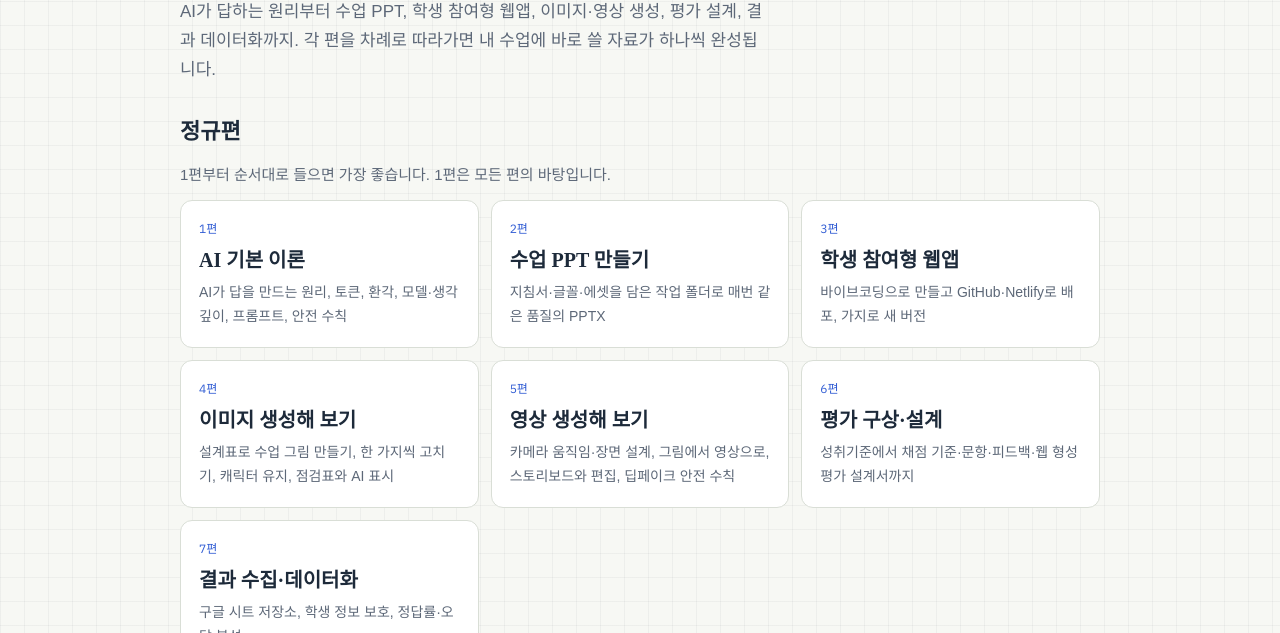
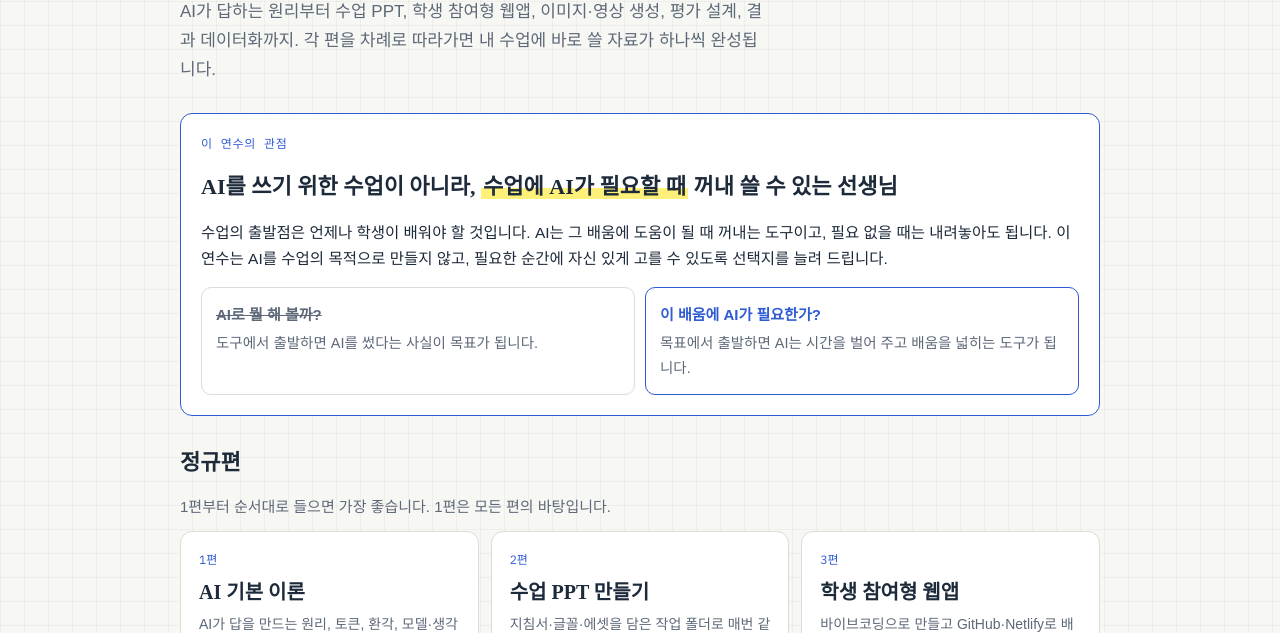
Before and after one commit to VeanSci/AI-Teacher-Training, a plain HTML site: page index.html in a window 1280 px wide. Shown: the part 167-800 px from the top of the page. Drawn offline with Linux system fonts and the light colour scheme; a web font is replaced by a local one.

Commit message:
Update index.html

```diff
--- a/index.html
+++ b/index.html
@@ -28,6 +28,14 @@ h2{font-family:var(--f-display);font-size:22px;margin:0}
 .ix-d{font-size:14px;color:var(--muted)}
 .ix-card.sp{border-style:dashed}
 .path{font-size:15px;color:var(--muted);margin:0}
+.view{background:var(--sheet);border:1.5px solid var(--accent);border-radius:12px;padding:20px;display:grid;gap:14px}
+.view .k{font-family:var(--f-mono);font-size:12px;letter-spacing:.06em;color:var(--accent)}
+.view p{margin:0;font-size:15.5px}
+.vs2{display:grid;grid-template-columns:repeat(2,minmax(0,1fr));gap:10px}
+.vs2 div{border:1px solid var(--line);border-radius:10px;padding:14px;display:grid;gap:4px;align-content:start;font-size:14.5px}
+.vs2 b{font-size:15px}.vs2 .no b{color:var(--muted);text-decoration:line-through;text-decoration-thickness:1px}.vs2 .yes{border-color:var(--accent)}.vs2 .yes b{color:var(--accent)}
+.vs2 span{color:var(--muted)}
+@media (max-width:560px){.vs2{grid-template-columns:1fr}}
 footer{font-size:13px;color:var(--muted);border-top:1px solid var(--line);padding-top:16px}
 </style>
 </head>
@@ -38,6 +46,15 @@ footer{font-size:13px;color:var(--muted);border-top:1px solid var(--line);paddin
     <h1>코드 한 줄 몰라도, <span class="mark">말로 만드는 수업</span></h1>
     <p class="lead">AI가 답하는 원리부터 수업 PPT, 학생 참여형 웹앱, 이미지·영상 생성, 평가 설계, 결과 데이터화까지. 각 편을 차례로 따라가면 내 수업에 바로 쓸 자료가 하나씩 완성됩니다.</p>
   </header>
+  <section class="view" aria-labelledby="h-view">
+    <span class="k">이 연수의 관점</span>
+    <h2 id="h-view">AI를 쓰기 위한 수업이 아니라, <span class="mark">수업에 AI가 필요할 때</span> 꺼내 쓸 수 있는 선생님</h2>
+    <p>수업의 출발점은 언제나 학생이 배워야 할 것입니다. AI는 그 배움에 도움이 될 때 꺼내는 도구이고, 필요 없을 때는 내려놓아도 됩니다. 이 연수는 AI를 수업의 목적으로 만들지 않고, 필요한 순간에 자신 있게 고를 수 있도록 선택지를 늘려 드립니다.</p>
+    <div class="vs2">
+      <div class="no"><b>AI로 뭘 해 볼까?</b><span>도구에서 출발하면 AI를 썼다는 사실이 목표가 됩니다.</span></div>
+      <div class="yes"><b>이 배움에 AI가 필요한가?</b><span>목표에서 출발하면 AI는 시간을 벌어 주고 배움을 넓히는 도구가 됩니다.</span></div>
+    </div>
+  </section>
   <section style="display:grid;gap:12px">
     <h2>정규편</h2>
     <p class="path">1편부터 순서대로 들으면 가장 좋습니다. 1편은 모든 편의 바탕입니다.</p>
```
